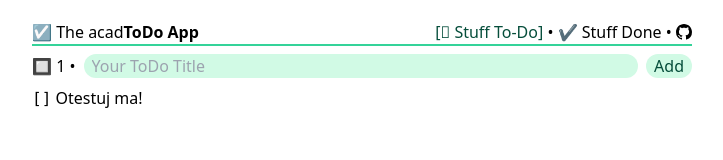
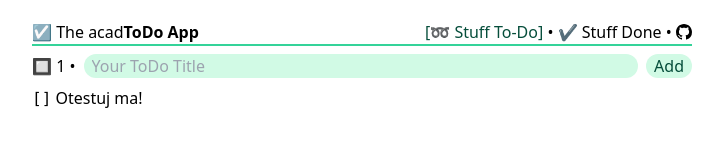
Before and after one commit to 0Charliecat/acad-todo, a Vue app: page / in a window 1280 px wide. Shown: the top 160 px of the page, without its empty margins (278-1001 px from the left). Built offline with nearby package versions, Linux system fonts and the light colour scheme.

Commit message:
style(App.vue): Change the `Stuff To-Do` emoji

```diff
--- a/src/App.vue
+++ b/src/App.vue
@@ -39,7 +39,7 @@ provide('UpdateToDo', UpdateToDo);
     </div>
     <div class="flex-auto text-right">
       <nav>
-        <RouterLink to="/"> Stuff To-Do</RouterLink>
+        <RouterLink to="/">➿ Stuff To-Do</RouterLink>
         •
         <RouterLink to="/deleted">✔ Stuff Done</RouterLink>
         •
```
